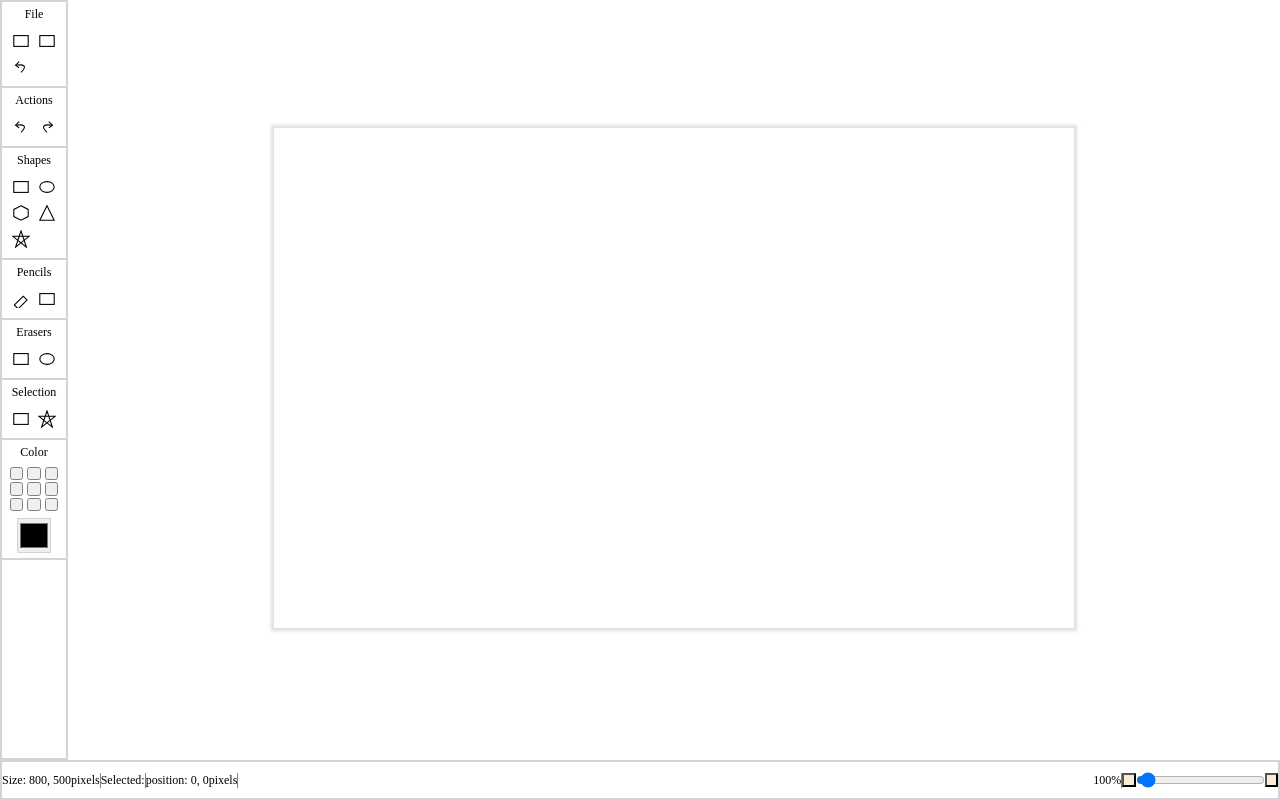
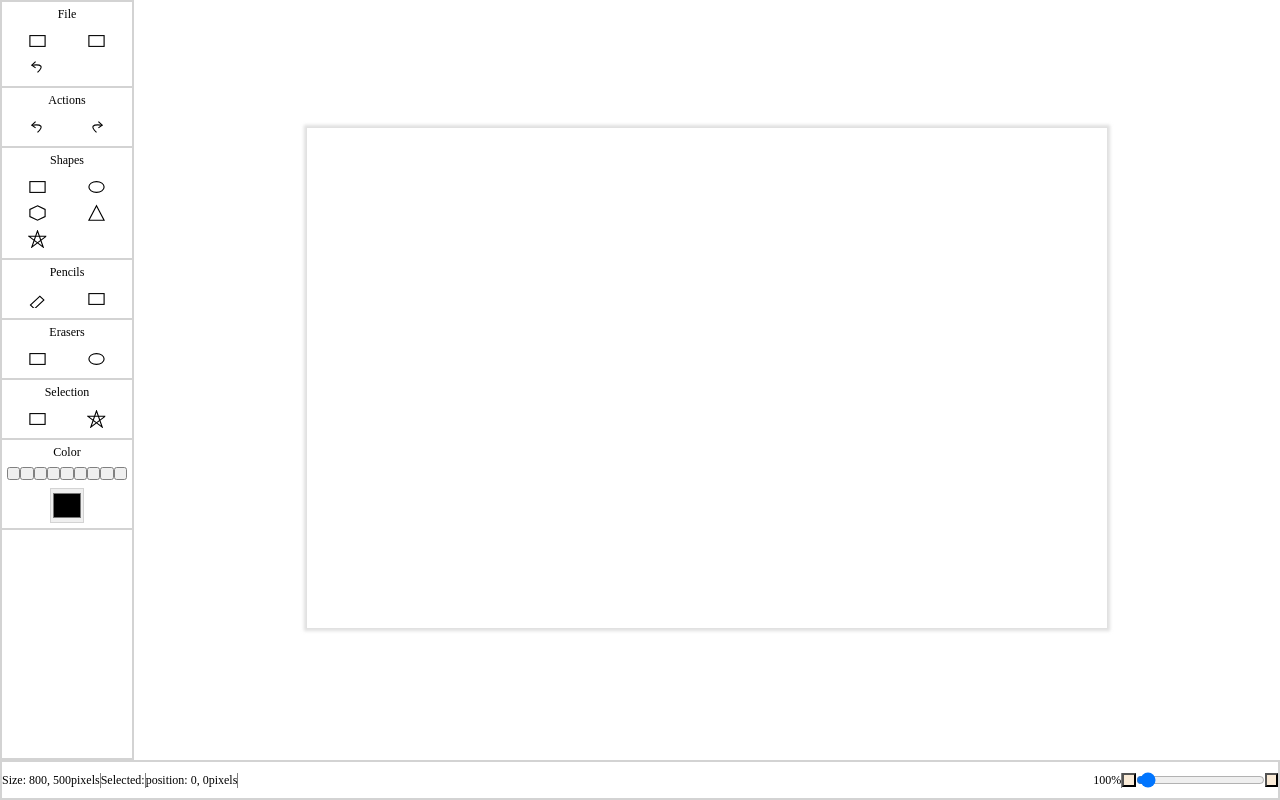
Before and after one commit to Jhonyx00/Angular-paint-app, an Angular app: page / in a window 1280 px wide. Built offline with nearby package versions, Linux system fonts and the light colour scheme.

Commit message:
refactor color-palette component

```diff
--- a/src/app/app.component.css
+++ b/src/app/app.component.css
@@ -9,10 +9,7 @@
   display: flex;
   justify-content: flex-start;
 }
-.toolbar-container {
-  border: 2px solid lightgray;
-  flex: 0.5;
-}
+
 .canvas-container {
   overflow-y: scroll;
   overflow-x: scroll;
--- a/src/app/app.component.html
+++ b/src/app/app.component.html
@@ -1,8 +1,6 @@
 <div class="main-container" id="cont">
   <div class="toolbar-canvas-container">
-    <div class="toolbar-container">
-      <app-toolbar></app-toolbar>
-    </div>
+    <app-toolbar></app-toolbar>
 
     <div class="canvas-container">
       <app-canvas></app-canvas>
--- a/src/app/website/components/toolbar/components/color-palette/color-palette.component.html
+++ b/src/app/website/components/toolbar/components/color-palette/color-palette.component.html
@@ -1,36 +1,7 @@
-<!-- <div class="tool-container">
-  <span>Color</span>
-
-  <ul class="palette">
-    <li
-      class="palette-item"
-      *ngFor="let color of colors"
-      [style.background]="color"
-      (click)="setPaletteColor(color)"
-    ></li>
-  </ul>
-
-  <div class="color-input">
-    <input
-      type="color"
-      name="color"
-      class="color-chooser"
-      (change)="setColor($event)"
-    />
-  </div>
-</div> -->
-
 <div class="tool-container">
   <span>Color</span>
 
-  <ul class="palette">
-    <!-- <li
-      class="palette-item"
-      *ngFor="let color of colors"
-      [style.background]="color"
-      (click)="setColor($event)"
-    ></li> -->
-
+  <ul class=" ">
     <button
       *ngFor="let color of colors"
       [style.background]="color"
--- a/src/app/website/components/toolbar/components/color-palette/color-palette.component.ts
+++ b/src/app/website/components/toolbar/components/color-palette/color-palette.component.ts
@@ -32,4 +32,4 @@ export class ColorComponent {
   }
 }
 
-//necesito notificar desde aqui el cambio de color al componente dinamico
+//no necesitaba notificar naada
--- a/src/app/website/components/toolbar/components/tools-container/tools-container.component.css
+++ b/src/app/website/components/toolbar/components/tools-container/tools-container.component.css
@@ -4,4 +4,6 @@
   scrollbar-width: none;
   display: flex;
   flex-direction: column;
+
+  border: 2px solid lightgray;
 }
```
